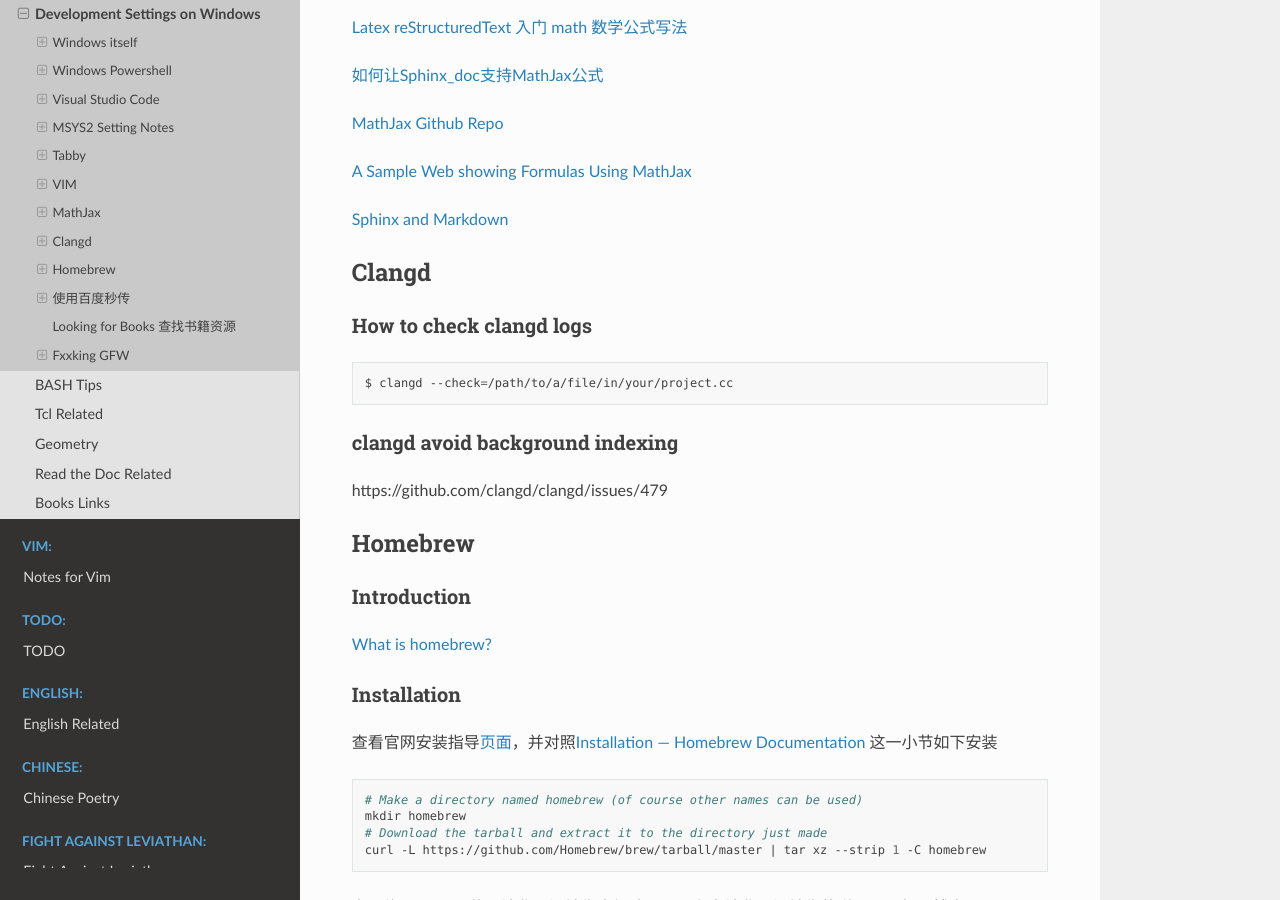
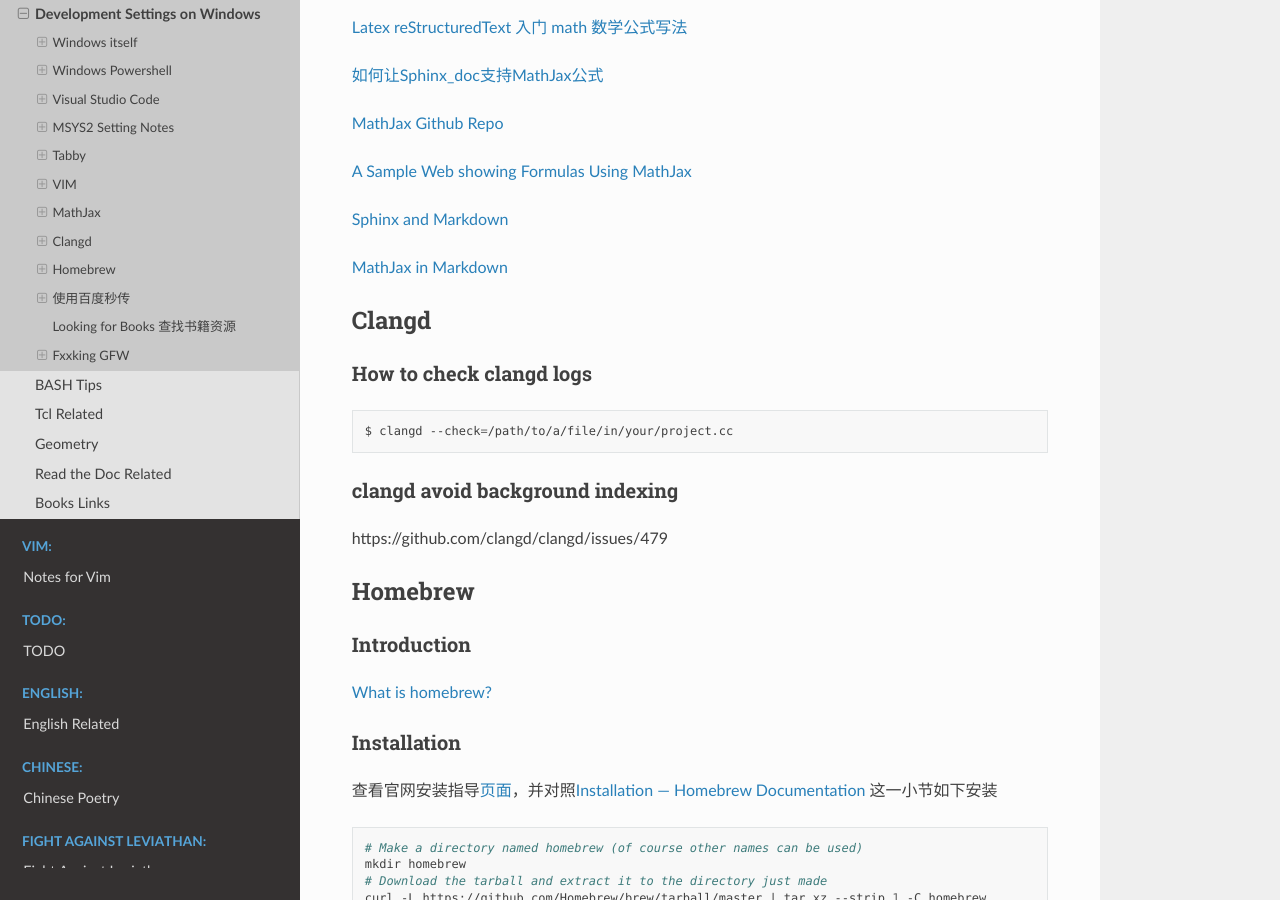
Before and after one commit to Pyrad/pyradnotes, a Sphinx documentation site: the page built from source/Notes/WinDevEnvSetup.md, in a window 1280 px wide and 900 px high, scrolled down 17441 px. Built offline with Sphinx 7.4.7 and the Read the Docs theme 2.0.0, drawn with Linux system fonts in a browser that asks for light colours.

Commit message:
Another reference URL for MathJax in Markdown

```diff
--- a/source/Notes/WinDevEnvSetup.md
+++ b/source/Notes/WinDevEnvSetup.md
@@ -964,6 +964,8 @@ pip install -i http://mirrors.aliyun.com/pypi/simple/ --trusted-host mirrors.ali
 
 [Sphinx and Markdown](https://coderefinery.github.io/documentation/sphinx/)
 
+[MathJax in Markdown](https://hiltmon.com/blog/2017/01/28/mathjax-in-markdown/)
+
 
 
 
```
